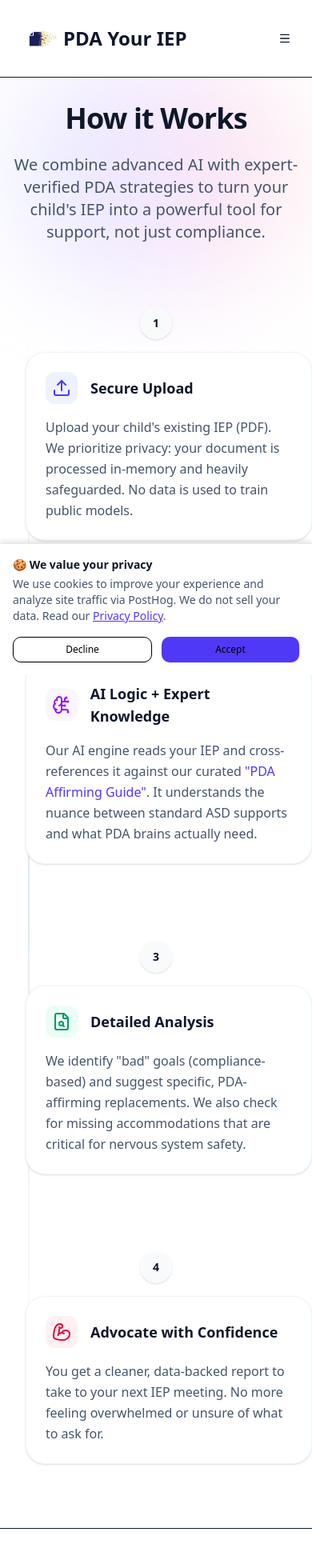
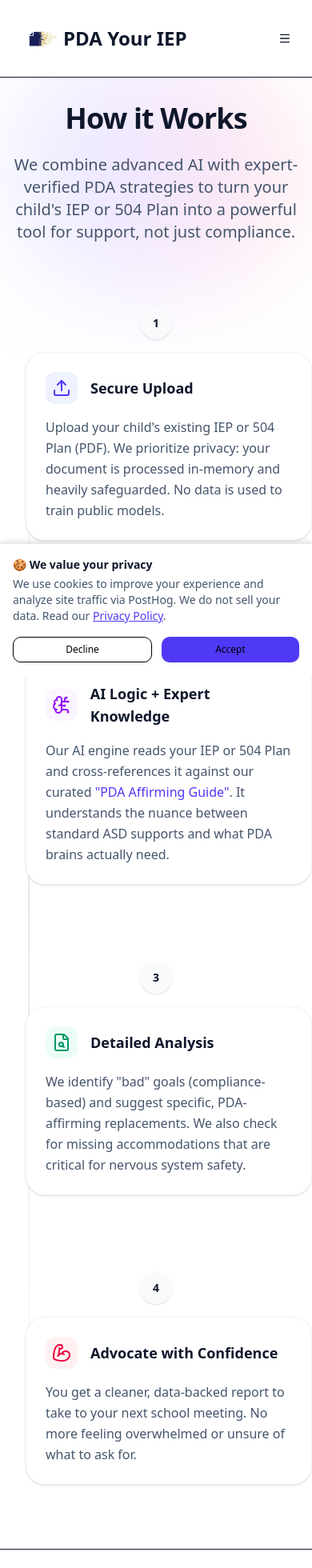
Before and after one commit to metaky/Antigravity, a Next.js app: page /how-it-works in a window 390 px wide. Shown: the top 1960 px of the page at 80% size. Built offline with nearby package versions, Linux system fonts and the light colour scheme; no server answers.

Commit message:
Update privacy page text for 504 plans

```diff
--- a/src/app/analyze/page.tsx
+++ b/src/app/analyze/page.tsx
@@ -366,10 +366,10 @@ export default function AnalyzePage() {
                 <div className="max-w-2xl mx-auto space-y-8">
                     <div className="text-center space-y-4">
                         <h1 className="text-3xl font-bold tracking-tight sm:text-4xl">
-                            Upload your IEP
+                            Upload your IEP or 504 Plan
                         </h1>
                         <p className="text-muted-foreground text-lg">
-                            We'll analyze your IEP goals, accommodations, and services against our <Link href="/pda-guide" className="text-indigo-600 font-medium hover:underline">PDA Affirming Guide</Link> to provide you with a detailed set of recommendations to help your PDA child succeed at school.
+                            We'll analyze the goals, accommodations, and services in your IEP or 504 Plan against our <Link href="/pda-guide" className="text-indigo-600 font-medium hover:underline">PDA Affirming Guide</Link> to provide you with a detailed set of recommendations to help your PDA child succeed at school.
                         </p>
                     </div>
 
--- a/src/app/how-it-works/page.tsx
+++ b/src/app/how-it-works/page.tsx
@@ -24,7 +24,7 @@ export default function HowItWorksPage() {
                             How it Works
                         </h1>
                         <p className="text-xl text-slate-600 max-w-2xl mx-auto">
-                            We combine advanced AI with expert-verified PDA strategies to turn your child's IEP into a powerful tool for support, not just compliance.
+                            We combine advanced AI with expert-verified PDA strategies to turn your child's IEP or 504 Plan into a powerful tool for support, not just compliance.
                         </p>
                     </div>
 
@@ -45,7 +45,7 @@ export default function HowItWorksPage() {
                                     <h3 className="font-bold text-lg text-slate-900">Secure Upload</h3>
                                 </div>
                                 <p className="text-slate-600 leading-relaxed">
-                                    Upload your child's existing IEP (PDF). We prioritize privacy: your document is processed in-memory and heavily safeguarded. No data is used to train public models.
+                                    Upload your child's existing IEP or 504 Plan (PDF). We prioritize privacy: your document is processed in-memory and heavily safeguarded. No data is used to train public models.
                                 </p>
                             </div>
 
@@ -74,7 +74,7 @@ export default function HowItWorksPage() {
                                     <h3 className="font-bold text-lg text-slate-900">AI Logic + Expert Knowledge</h3>
                                 </div>
                                 <p className="text-slate-600 leading-relaxed">
-                                    Our AI engine reads your IEP and cross-references it against our curated <a href="/pda-guide" className="text-indigo-600 hover:underline font-medium">"PDA Affirming Guide"</a>. It understands the nuance between standard ASD supports and what PDA brains actually need.
+                                    Our AI engine reads your IEP or 504 Plan and cross-references it against our curated <a href="/pda-guide" className="text-indigo-600 hover:underline font-medium">"PDA Affirming Guide"</a>. It understands the nuance between standard ASD supports and what PDA brains actually need.
                                 </p>
                             </div>
 
@@ -158,7 +158,7 @@ export default function HowItWorksPage() {
                                     <h3 className="font-bold text-lg text-slate-900">Advocate with Confidence</h3>
                                 </div>
                                 <p className="text-slate-600 leading-relaxed">
-                                    You get a cleaner, data-backed report to take to your next IEP meeting. No more feeling overwhelmed or unsure of what to ask for.
+                                    You get a cleaner, data-backed report to take to your next school meeting. No more feeling overwhelmed or unsure of what to ask for.
                                 </p>
                             </div>
 
--- a/src/app/layout.tsx
+++ b/src/app/layout.tsx
@@ -13,8 +13,8 @@ const geistMono = Geist_Mono({
 });
 
 export const metadata: Metadata = {
-  title: "PDA Your IEP | AI-Powered Advocacy",
-  description: "Empower your child's education with AI-driven IEP analysis. Upload, evaluate, and advocate with confidence.",
+  title: "PDA Your IEP | AI-Powered Advocacy for IEPs & 504s",
+  description: "Empower your child's education with AI-driven IEP and 504 Plan analysis. Upload, evaluate, and advocate with confidence.",
 };
 
 import { PHProvider } from "./providers";
--- a/src/app/privacy/page.tsx
+++ b/src/app/privacy/page.tsx
@@ -35,7 +35,7 @@ export default function PrivacyPolicyPage() {
                             </div>
                             <div className="bg-blue-50 p-6 rounded-2xl border border-blue-100">
                                 <h3 className="font-bold text-blue-900 text-lg mb-2">🧠 No Public AI Training</h3>
-                                <p className="text-blue-800 text-sm">Your uploaded IEPs are NOT used to train the public AI models (like ChatGPT or Gemini). Your data stays isolated.</p>
+                                <p className="text-blue-800 text-sm">Your uploaded IEPs or 504 Plans are NOT used to train the public AI models (like ChatGPT or Gemini). Your data stays isolated.</p>
                             </div>
                             <div className="bg-purple-50 p-6 rounded-2xl border border-purple-100">
                                 <h3 className="font-bold text-purple-900 text-lg mb-2">🗑️ Transient Processing</h3>
--- a/src/components/landing-hero.tsx
+++ b/src/components/landing-hero.tsx
@@ -31,10 +31,10 @@ export function LandingHero() {
                 >
                     <div className="space-y-4 flex flex-col items-center">
                         <h1 className="text-4xl font-extrabold tracking-tight sm:text-5xl xl:text-7xl/none text-white">
-                            Get PDA Affirming Advice for Your IEP
+                            Get PDA Affirming Advice for Your IEP or 504 Plan
                         </h1>
                         <p className="max-w-[800px] text-lg text-gray-200 md:text-xl leading-relaxed">
-                            Upload your child's IEP and get instant, privacy-conscious feedback on goals, supports, and accommodations. Empower your next school meeting with clear, actionable IEP recommendations.
+                            Upload your child's IEP or 504 Plan and get instant, privacy-conscious feedback on goals, supports, and accommodations. Empower your next school meeting with clear, actionable recommendations.
                         </p>
                     </div>
                     <div className="flex flex-col sm:flex-row gap-4 w-full sm:w-auto justify-center">
@@ -49,7 +49,7 @@ export function LandingHero() {
                     <Link href="/privacy" className="group flex flex-col sm:flex-row items-center gap-2 sm:gap-3 bg-indigo-950/40 border border-indigo-500/30 rounded-full px-6 py-2.5 hover:bg-indigo-900/50 transition-all hover:border-indigo-400/50 mt-6 backdrop-blur-sm">
                         <ShieldCheck className="h-5 w-5 text-emerald-400 shrink-0" />
                         <span className="text-indigo-100 text-sm font-medium">
-                            <strong className="text-white font-semibold">Privacy Guaranteed:</strong> Your IEP data is safe, secure & private. <span className="hidden sm:inline opacity-70">|</span> <span className="underline decoration-indigo-400/50 underline-offset-4 group-hover:text-white transition-colors">How we keep it safe &rarr;</span>
+                            <strong className="text-white font-semibold">Privacy Guaranteed:</strong> Your IEP/504 data is safe, secure & private. <span className="hidden sm:inline opacity-70">|</span> <span className="underline decoration-indigo-400/50 underline-offset-4 group-hover:text-white transition-colors">How we keep it safe &rarr;</span>
                         </span>
                     </Link>
                 </motion.div>
--- a/src/components/upload-zone.tsx
+++ b/src/components/upload-zone.tsx
@@ -79,7 +79,7 @@ export function UploadZone({ onFileSelect, isProcessing = false }: UploadZonePro
                                     <UploadCloud className="h-8 w-8 text-indigo-600 dark:text-indigo-400" />
                                 </div>
                                 <div className="space-y-2">
-                                    <h3 className="font-semibold text-xl">Upload your IEP PDF</h3>
+                                    <h3 className="font-semibold text-xl">Upload IEP or 504 Plan (PDF)</h3>
                                     <p className="text-sm text-muted-foreground max-w-xs mx-auto">
                                         Drag and drop your file here, or click to browse. Max size 10MB.
                                     </p>
```
